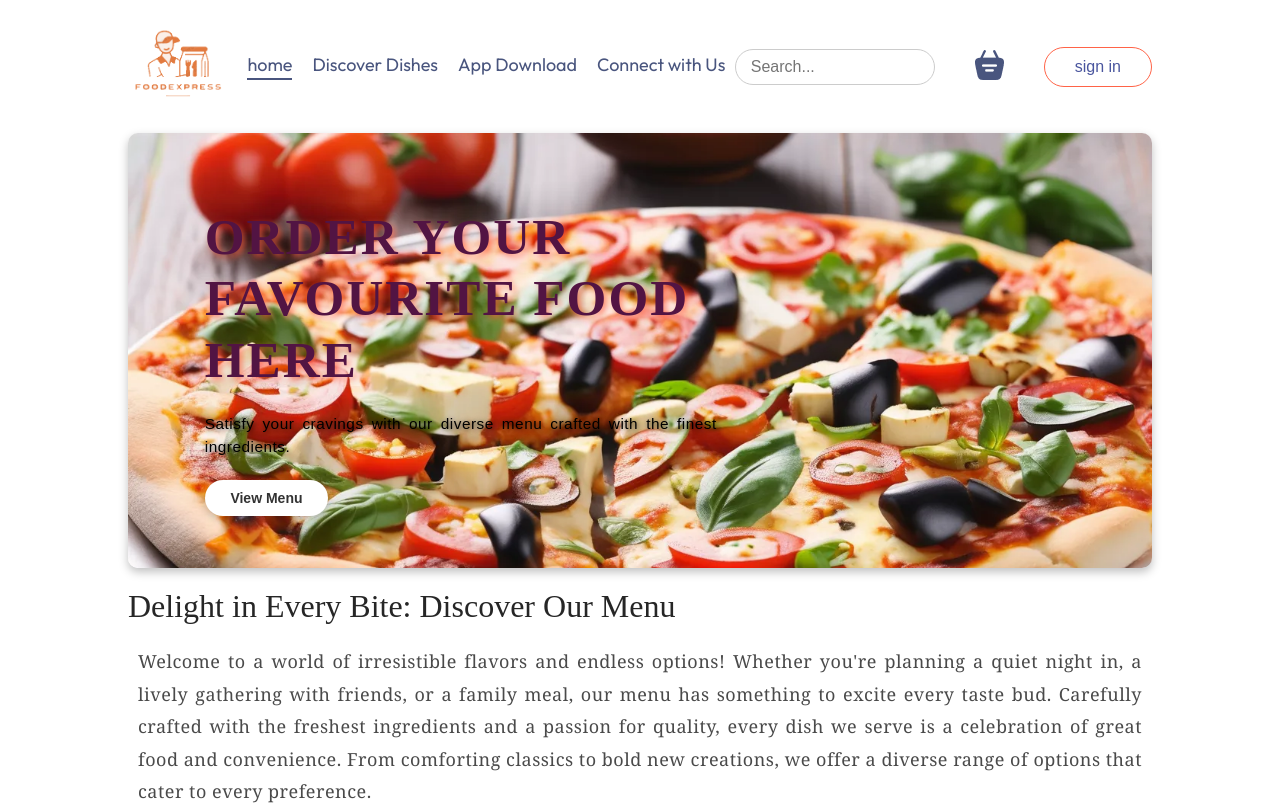
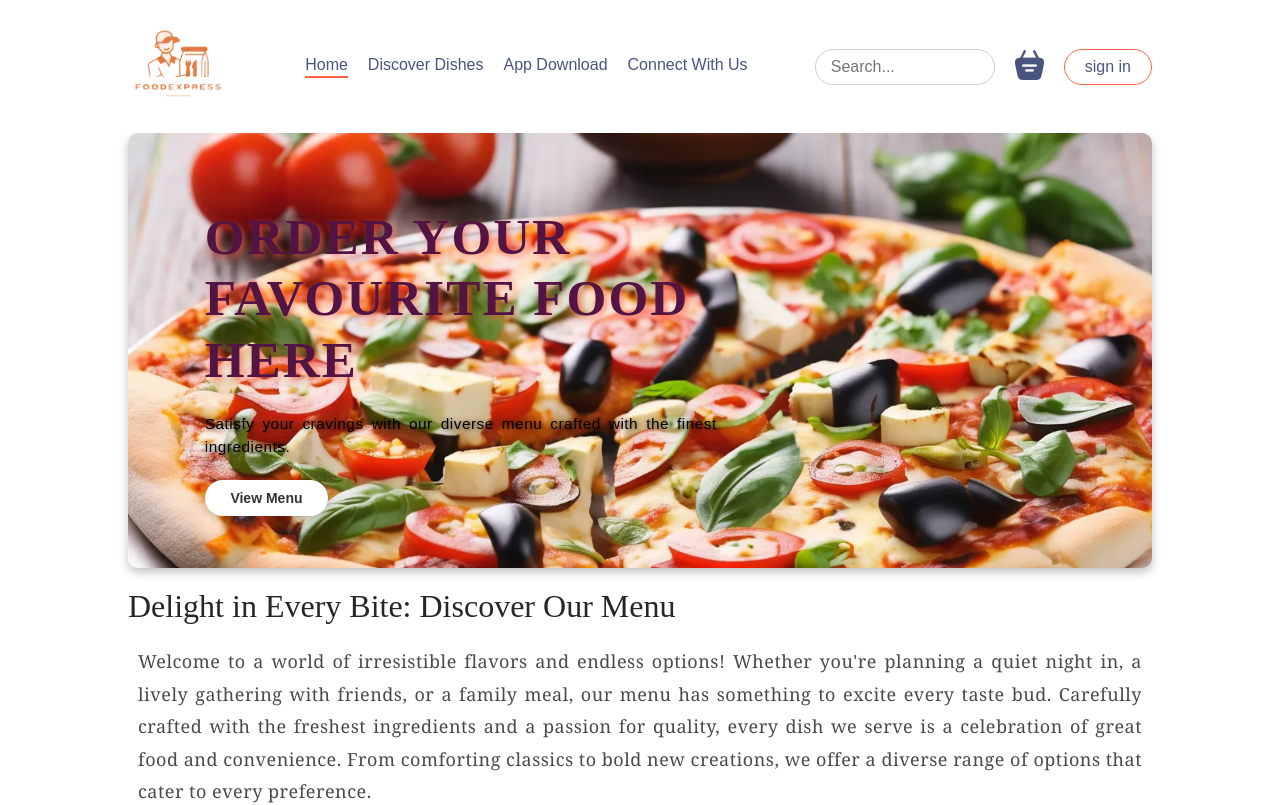
Before and after one commit to arvind7218/Food-Order-Delivery, a React (Vite) app in the folder frontend/: page / in a window 1280 px wide. Shown: the top 805 px of the page. Built offline with nearby package versions, Linux system fonts and the light colour scheme; no server answers.

Commit message:
navbar updated

```diff
--- a/frontend/src/components/Navbar/Navbar.css
+++ b/frontend/src/components/Navbar/Navbar.css
@@ -1,11 +1,13 @@
-@import url('https://fonts.googleapis.com/css2?family=Outfit:wght@100..900&display=swap');
-
+/* General Styling */
 .navbar {
   padding: 20px 0px;
   display: flex;
   justify-content: space-between;
   align-items: center;
-  font-family: Outfit;
+  font-family: 'Outfit', sans-serif;
+  position: relative;
+  background-color: #ffffff;
+  z-index: 10;
 }
 
 .navbar .logo {
@@ -18,69 +20,65 @@
   list-style: none;
   gap: 20px;
   color: #49557e;
-  font-size: 18px;
+  font-size: 1rem;
+}
+
+.navbar-menu a {
+  text-transform: capitalize;
+  transition: color 0.3s;
+}
+
+.navbar-menu a:hover {
+  color: tomato;
+}
+
+.navbar-menu .active {
+  border-bottom: 2px solid tomato;
+  padding-bottom: 2px;
 }
 
 .navbar-right {
   display: flex;
   align-items: center;
-  gap: 40px;
+  gap: 20px;
 }
 
 .navbar button {
   background-color: transparent;
-  font-size: 16px;
-  color: #49559e;
+  font-size: 1rem;
+  color: #49557e;
   border: 1px solid tomato;
-  padding: 10px 30px;
+  padding: 8px 20px;
   border-radius: 50px;
   cursor: pointer;
+  transition: background-color 0.3s, color 0.3s;
 }
 
 .navbar button:hover {
-  background-color: #fff4f2;
+  background-color: tomato;
+  color: white;
 }
 
-.navbar .active {
-  padding-bottom: 2px;
-  border-bottom: 2px solid #49557e;
-}
-
-.navbar li {
-  cursor: pointer;
-}
-
+/* Search Input */
 .navbar-search {
   position: relative;
 }
 
 .search-input {
   padding: 8px 15px;
-  font-size: 16px;
+  font-size: 1rem;
   border: 1px solid #ccc;
   border-radius: 25px;
-  width: 200px;
+  width: 180px;
   outline: none;
+  transition: border-color 0.3s;
 }
 
 .search-input:focus {
   border-color: tomato;
 }
 
-.navbar-search-icon {
-  position: relative;
-}
-
-.navbar-search-icon .dot {
-  position: absolute;
-  min-width: 10px;
-  min-height: 10px;
-  background-color: tomato;
-  border-radius: 5px;
-  top: -8px;
-  right: -8px;
-}
-
+/* Profile Dropdown */
 .navbar-profile {
   position: relative;
 }
@@ -90,18 +88,17 @@
   display: none;
   right: 0;
   z-index: 1;
-}
-
-.navbar-profile:hover .navbar-profile-dropdown {
-  display: flex;
   flex-direction: column;
   gap: 10px;
   background-color: #fff2ef;
   padding: 12px 25px;
   border-radius: 4px;
   border: 1px solid tomato;
-  outline: 2px solid white;
-  list-style: none;
+  box-shadow: 0 4px 6px rgba(0, 0, 0, 0.1);
+}
+
+.navbar-profile:hover .navbar-profile-dropdown {
+  display: flex;
 }
 
 .navbar-profile-dropdown li {
@@ -111,55 +108,87 @@
   cursor: pointer;
 }
 
-.navbar-profile-dropdown img {
-  width: 20px;
-}
-
 .navbar-profile-dropdown li:hover {
   color: tomato;
 }
 
-@media (max-width: 1050px) {
+/* Hamburger Menu */
+.hamburger-menu {
+  display: none;
+  font-size: 1.5rem;
+  cursor: pointer;
+}
+
+.navbar-search-icon {
+  position: relative; /* Make sure this container is positioned relative */
+}
+
+.navbar-search-icon .dot {
+  position: absolute;  /* Position dot relative to the parent */
+  top: -8px;           /* Position dot at the top-right corner */
+  right: -8px;         /* Align dot to the top-right */
+  width: 12px;         /* Increase the size of the dot */
+  height: 12px;        /* Increase the size of the dot */
+  background-color: tomato;
+  border-radius: 50%;
+  z-index: 10;         /* Ensure the dot is on top of the basket icon */
+}
+
+/* Mobile-specific Styles */
+@media (max-width: 768px) {
+  /* Hide search bar on mobile */
+  .navbar-search {
+    display: none;
+  }
+
   .navbar .logo {
-    width: 140px;
+    width: 80px;
+    border-radius: 20%;
   }
+
+  /* Move hamburger menu to the right */
+  .navbar-right {
+    display: flex;
+    align-items: center;
+    justify-content: flex-end;
+    gap: 20px;
+    width: 100%;
+    margin-right: 20px;
+  }
+
+  /* Display hamburger menu */
+  .hamburger-menu {
+    display: block;
+  }
+
+  /* Hide profile dropdown and sign in button on mobile */
+  .navbar-profile {
+    display: none;
+  }
+
+  .navbar-right button {
+    display: none;
+  }
+
+  /* Show only cart icon */
+  .navbar-search-icon {
+    display: block;
+  }
+
   .navbar-menu {
-    gap: 20px;
-    font-size: 17px;
+    display: none;
+    flex-direction: column;
+    background-color: white;
+    position: absolute;
+    top: 60px;
+    right: 20px;
+    width: 200px;
+    padding: 10px;
+    gap: 15px;
+    box-shadow: 0 4px 6px rgba(0, 0, 0, 0.1);
   }
-  .navbar-right {
-    gap: 30px;
-  }
-  .navbar-right img {
-    width: 22px;
-  }
-  .navbar-right button {
-    padding: 8px 25px;
+
+  .navbar-menu.active {
+    display: flex;
   }
 }
-
-@media (max-width: 900px) {
-  .navbar .logo {
-    width: 120px;
-  }
-  .navbar-menu {
-    gap: 15px;
-    font-size: 16px;
-  }
-  .navbar-right {
-    gap: 20px;
-  }
-  .navbar-right img {
-    width: 20px;
-  }
-  .navbar-right button {
-    padding: 7px 20px;
-    font-size: 15px;
-  }
-}
-
-@media (max-width: 750px) {
-  .navbar-menu {
-    display: none;
-  }
-}
--- a/frontend/src/components/Navbar/Navbar.jsx
+++ b/frontend/src/components/Navbar/Navbar.jsx
@@ -7,11 +7,11 @@ import { StoreContext } from '../../Context/StoreContext';
 const Navbar = ({ setShowLogin }) => {
   const [menu, setMenu] = useState("home");
   const [searchQuery, setSearchQuery] = useState('');
+  const [isMenuOpen, setIsMenuOpen] = useState(false); // Controls the hamburger menu
   const { getTotalCartAmount, token, setToken } = useContext(StoreContext);
   const navigate = useNavigate();
 
   const logout = () => {
-    // localStorage.removeItem("token");
     setToken("");
     navigate("/");
   };
@@ -19,12 +19,15 @@ const Navbar = ({ setShowLogin }) => {
   return (
     <div className='navbar'>
       <Link to='/'><img src={assets.company_logo} alt="Logo" className='logo' /></Link>
-      <ul className='navbar-menu'>
+
+      {/* Navbar Links */}
+      <ul className={`navbar-menu ${isMenuOpen ? "active" : ""}`}>
         <Link to='/' onClick={() => setMenu("home")} className={menu === "home" ? "active" : ""} >home</Link>
         <a href='/#explore-menu' onClick={() => setMenu("menu")} className={menu === "menu" ? "active" : ""} >Discover Dishes</a>
         <a href='/#app-download' onClick={() => setMenu("mobile-app")} className={menu === "mobile-app" ? "active" : ""} >App Download</a>
         <a href='/#footer' onClick={() => setMenu("contact-us")} className={menu === "contact-us" ? "active" : ""} >Connect with Us</a>
       </ul>
+
       <div className="navbar-right">
         <div className="navbar-search">
           <input
@@ -46,15 +49,20 @@ const Navbar = ({ setShowLogin }) => {
           <div className="navbar-profile">
             <img src={assets.profile_icon} alt="Profile" />
             <ul className='navbar-profile-dropdown'>
-               <li onClick={()=>navigate('/myorders')}><img src={assets.bag_icon} alt="Orders" /><p>Orders</p></li>
-               <hr />
-               <li onClick={logout}><img src={assets.logout_icon} alt="Logout" /><p>Logout</p></li>
+              <li onClick={()=>navigate('/myorders')}><img src={assets.bag_icon} alt="Orders" /><p>Orders</p></li>
+              <hr />
+              <li onClick={logout}><img src={assets.logout_icon} alt="Logout" /><p>Logout</p></li>
             </ul>
           </div>
         }
       </div>
+
+      {/* Hamburger Menu */}
+      <div className="hamburger-menu" onClick={() => setIsMenuOpen(!isMenuOpen)}>
+        &#9776;
+      </div>
     </div>
-  )
+  );
 }
 
 export default Navbar;
```
